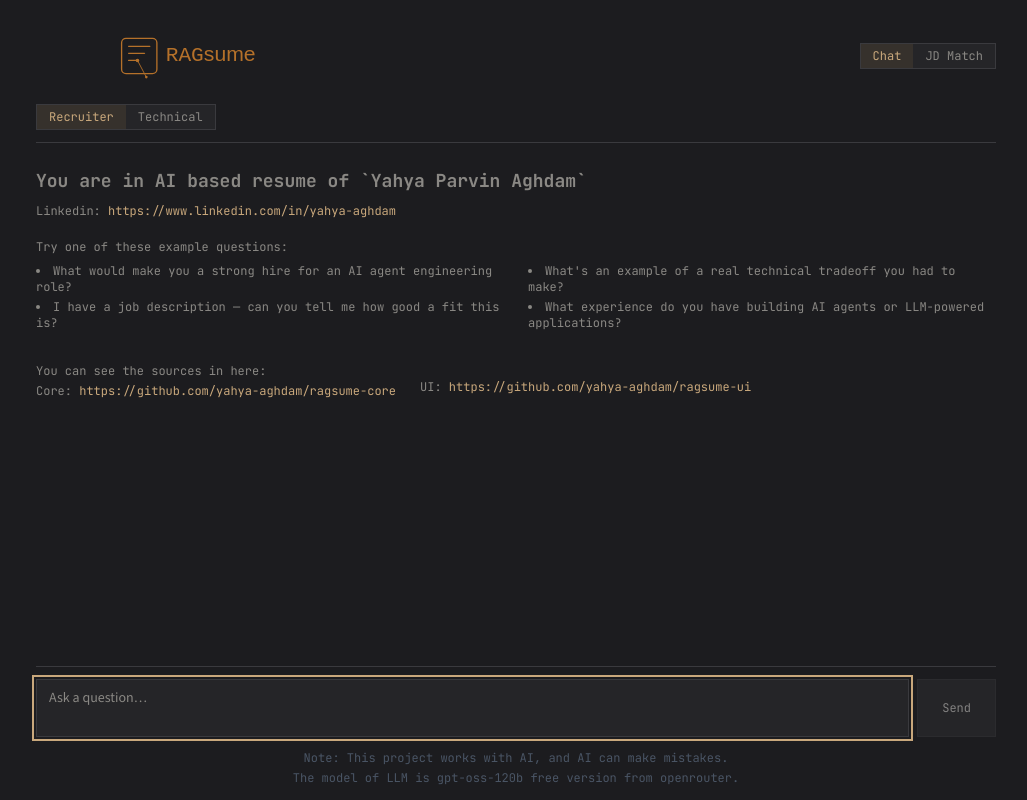
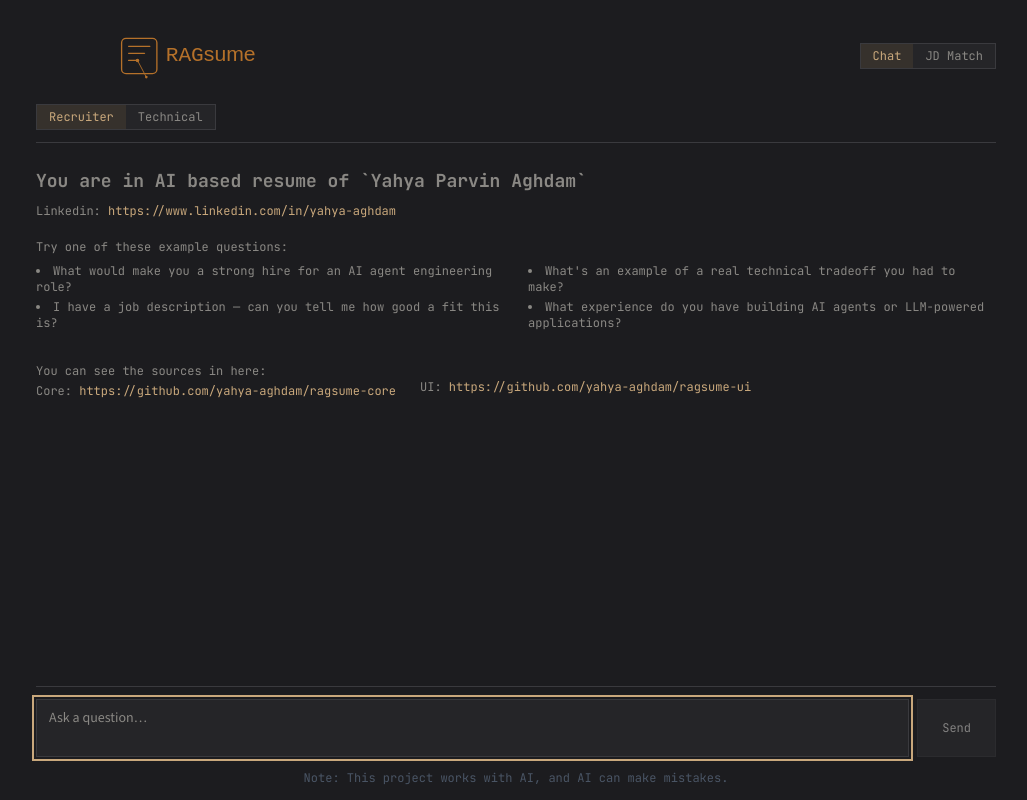
Before and after one commit to yahya-aghdam/ragsume-ui, a Next.js app: page / in a window 1280 px wide. Shown: the whole page, without its empty margins (124-1151 px from the left). Built offline with nearby package versions, Linux system fonts and the light colour scheme.

Commit message:
Remove outdated information about the LLM model from ChatWidget component to streamline user experience and reduce potential confusion.

```diff
--- a/components/chat/ChatWidget.tsx
+++ b/components/chat/ChatWidget.tsx
@@ -355,7 +355,6 @@ export function ChatWidget() {
               </div>
             )}
             <div className="mt-3 text-center font-mono text-[10px] leading-relaxed text-gray-600 sm:text-xs">Note: This project works with AI, and AI can make mistakes.</div>
-            <div className="text-center font-mono text-[10px] leading-relaxed text-gray-600 sm:text-xs">The model of LLM is gpt-oss-120b free version from openrouter.</div>
           </form>
         </div>
       ) : (
```
